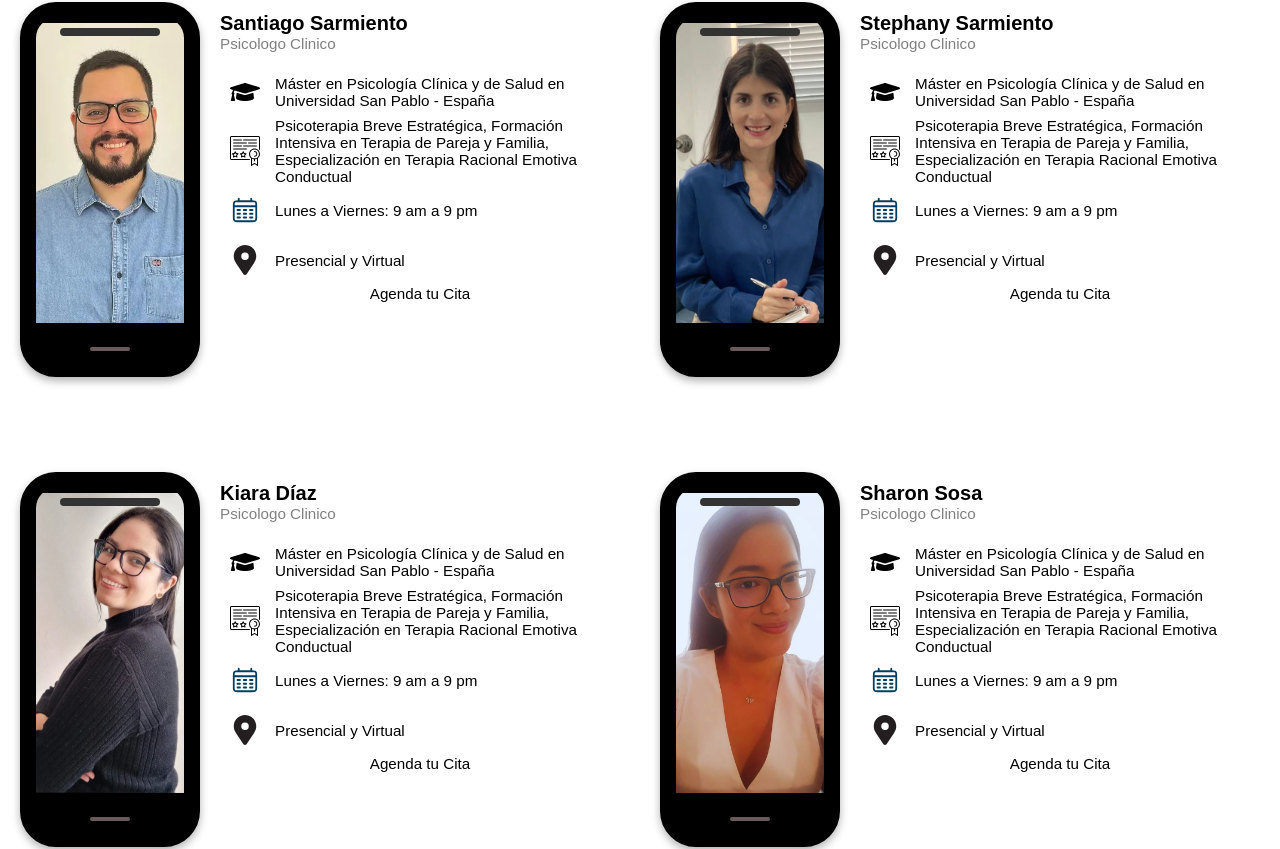
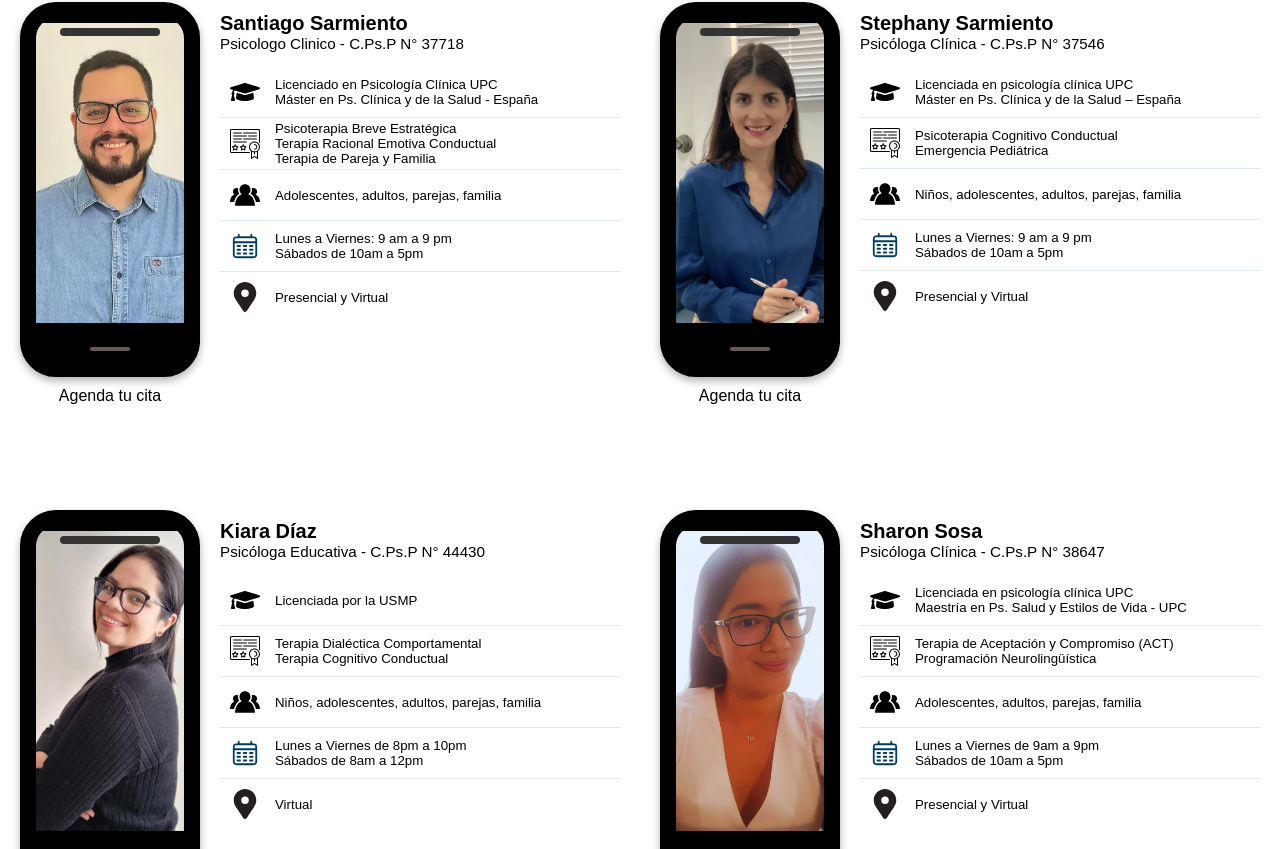
Before and after one commit to pitziro/PsyPCA23, a React (Vite) app: page /equipo in a window 1280 px wide. Shown: the part 926-1775 px from the top of the page. Built offline with nearby package versions, Linux system fonts and the light colour scheme; a small style sheet from the web is missing.

Commit message:
update:teamData

```diff
--- a/src/data/especialistas.json
+++ b/src/data/especialistas.json
@@ -2,45 +2,49 @@
 	{
 		"id": 1,
 		"nombre": "Santiago Sarmiento",
-		"especialidad": "Psicologo Clinico",
+		"especialidad": "Psicologo Clinico - C.Ps.P N° 37718",
 		"rutaImg": "img/team/20_equipo_santiago.webp",
-		"educacion": "Máster en Psicología Clínica y de Salud en Universidad San Pablo - España",
-		"tecnica": "Psicoterapia Breve Estratégica, Formación Intensiva en Terapia de Pareja y Familia, Especialización en Terapia Racional Emotiva Conductual",
-		"horario": "Lunes a Viernes: 9 am a 9 pm",
+		"educacion": "Licenciado en Psicología Clínica UPC \n Máster en Ps. Clínica y de la Salud - España",
+		"tecnica": "Psicoterapia Breve Estratégica \n Terapia Racional Emotiva Conductual \n Terapia de Pareja y Familia",
+		"audiencia": "Adolescentes, adultos, parejas, familia",
+		"horario": "Lunes a Viernes: 9 am a 9 pm \n Sábados de 10am a 5pm",
 		"modalidad": "Presencial y Virtual",
 		"waUrl": "https://wa.link/i7l1bw"
 	},
 	{
 		"id": 2,
 		"nombre": "Stephany Sarmiento",
-		"especialidad": "Psicologo Clinico",
+		"especialidad": "Psicóloga Clínica - C.Ps.P N° 37546",
 		"rutaImg": "img/team/20_equipo_tepy.webp",
-		"educacion": "Máster en Psicología Clínica y de Salud en Universidad San Pablo - España",
-		"tecnica": "Psicoterapia Breve Estratégica, Formación Intensiva en Terapia de Pareja y Familia, Especialización en Terapia Racional Emotiva Conductual",
-		"horario": "Lunes a Viernes: 9 am a 9 pm",
+		"educacion": "Licenciada en psicología clínica UPC \n Máster en Ps. Clínica y de la Salud – España",
+		"tecnica": "Psicoterapia Cognitivo Conductual \n Emergencia Pediátrica",
+		"audiencia": "Niños, adolescentes, adultos, parejas, familia",
+		"horario": "Lunes a Viernes: 9 am a 9 pm \n Sábados de 10am a 5pm ",
 		"modalidad": "Presencial y Virtual",
 		"waUrl": "https://wa.link/j3eg0r"
 	},
 	{
 		"id": 3,
 		"nombre": "Kiara Díaz",
-		"especialidad": "Psicologo Clinico",
+		"especialidad": "Psicóloga Educativa - C.Ps.P N° 44430",
 		"rutaImg": "img/team/20_equipo_Kiara.webp",
-		"educacion": "Máster en Psicología Clínica y de Salud en Universidad San Pablo - España",
-		"tecnica": "Psicoterapia Breve Estratégica, Formación Intensiva en Terapia de Pareja y Familia, Especialización en Terapia Racional Emotiva Conductual",
-		"horario": "Lunes a Viernes: 9 am a 9 pm",
-		"modalidad": "Presencial y Virtual",
-		"waUrl": "https://wa.link/8zoni7"
+		"educacion": "Licenciada por la USMP",
+		"tecnica": "Terapia Dialéctica Comportamental \n Terapia Cognitivo Conductual",
+		"audiencia": "Niños, adolescentes, adultos, parejas, familia",
+		"horario": "Lunes a Viernes de 8pm a 10pm \n Sábados de 8am a 12pm",
+		"modalidad": "Virtual",
+		"waUrl": "https://wa.link/zggk5b"
 	},
 	{
 		"id": 4,
 		"nombre": "Sharon Sosa",
-		"especialidad": "Psicologo Clinico",
+		"especialidad": "Psicóloga Clínica - C.Ps.P N° 38647",
 		"rutaImg": "img/team/20_equipo_Sharon.webp",
-		"educacion": "Máster en Psicología Clínica y de Salud en Universidad San Pablo - España",
-		"tecnica": "Psicoterapia Breve Estratégica, Formación Intensiva en Terapia de Pareja y Familia, Especialización en Terapia Racional Emotiva Conductual",
-		"horario": "Lunes a Viernes: 9 am a 9 pm",
+		"educacion": "Licenciada en psicología clínica UPC \n Maestría en Ps. Salud y Estilos de Vida - UPC",
+		"tecnica": "Terapia de Aceptación y Compromiso (ACT) \n Programación Neurolingüística",
+		"audiencia": "Adolescentes, adultos, parejas, familia",
+		"horario": "Lunes a Viernes de 9am a 9pm \n Sábados de 10am a 5pm ",
 		"modalidad": "Presencial y Virtual",
-		"waUrl": "https://wa.link/zggk5b"
+		"waUrl": "https://wa.link/8zoni7"
 	}
 ]
--- a/src/pages/Equipo.module.css
+++ b/src/pages/Equipo.module.css
@@ -124,30 +124,43 @@
 .p_cardContent {
 	width: 400px;
 	font-size: 0.95rem;
+
 	.p_cardTitle {
 		margin-block: 25px 15px;
 		.p_cardTitleName {
 			font-size: 1.25rem;
 			font-weight: 600;
 		}
-		.p_cardSubTitle {
-			color: gray;
-			font-size: 0.95rem;
-		}
 	}
+
+	.p_cardDetails {
+		gap: 15px;
+	}
+
 	.p_cardContentSection {
-		display: inline-flex;
+		display: flex;
 		align-items: center;
 		gap: 5px;
+
 		img {
 			height: 30px;
 			margin: 10px;
 		}
+
+		.p_cardSubTitle {
+			font-size: 0.83rem;
+			white-space: pre-line;
+			margin-block: 3px;
+		}
+	}
+
+	.p_cardDetails > :not(:last-child) {
+		border-bottom: 1px solid var(--cPaleta5);
 	}
 }
+
 .p_cardBtns {
-	margin: 0 auto;
-	width: 50%;
+	margin: 10px auto;
 	text-align: center;
 	.p_cardBtn {
 		composes: standardBlueBtn from '../App.module.css';
--- a/src/pages/Player.jsx
+++ b/src/pages/Player.jsx
@@ -4,10 +4,12 @@ import graduationSVG from '../assets/svg/graduation.svg'
 import diplomaSVG from '../assets/svg/diplomas.svg'
 import calendarSVG from '../assets/svg/calendar.svg'
 import locationSVG from '../assets/svg/location.svg'
+import audienceSVG from '../assets/svg/audience.svg'
+
 export default function Player({ player }) {
 	return (
 		<div className={pStyle.p_card}>
-			{/* <p className={pStyle.p_title}>{player.nombre}</p> */}
+			<div>
 				<div className={pStyle.p_imgFrame}>
 					<div
 						className={pStyle.p_image}
@@ -17,34 +19,50 @@ export default function Player({ player }) {
 						loading="lazy"
 					/>
 				</div>
+				<section className={pStyle.p_cardBtns}>
+					<Link to={player.waUrl} className={pStyle.p_cardBtn}>
+						Agenda tu cita
+					</Link>
+				</section>
+			</div>
 
 			<div className={pStyle.p_cardContent}>
 				<section className={pStyle.p_cardTitle}>
 					<p className={pStyle.p_cardTitleName}>{player.nombre}</p>
 					<p className={pStyle.p_cardSubTitle}>{player.especialidad}</p>
 				</section>
+				<div className={pStyle.p_cardDetails}>
 					<section className={pStyle.p_cardContentSection}>
-					<img src={graduationSVG} alt="graduation" />
-					<p className={pStyle.p_cardSubTitle}>{player.educacion}</p>
+						<img src={graduationSVG} alt="educacion" />
+						<span className={pStyle.p_cardSubTitle}>
+							{player.educacion}
+						</span>
 					</section>
 					<section className={pStyle.p_cardContentSection}>
-					<img src={diplomaSVG} alt="estudios" />
-					<p className={pStyle.p_cardSubTitle}>{player.tecnica}</p>
+						<img src={diplomaSVG} alt="certificados" />
+						<span className={pStyle.p_cardSubTitle}>
+							{player.tecnica}
+						</span>
+					</section>
+					<section className={pStyle.p_cardContentSection}>
+						<img src={audienceSVG} alt="Especilidad" />
+						<span className={pStyle.p_cardSubTitle}>
+							{player.audiencia}
+						</span>
 					</section>
 					<section className={pStyle.p_cardContentSection}>
 						<img src={calendarSVG} alt="horario" />
-					<p className={pStyle.p_cardSubTitle}>{player.horario}</p>
+						<span className={pStyle.p_cardSubTitle}>
+							{player.horario}
+						</span>
 					</section>
 					<section className={pStyle.p_cardContentSection}>
-					<img src={locationSVG} alt="location" />
-					<p className={pStyle.p_cardSubTitle}>{player.modalidad}</p>
+						<img src={locationSVG} alt="ubicacion" />
+						<span className={pStyle.p_cardSubTitle}>
+							{player.modalidad}
+						</span>
 					</section>
-
-				<section className={pStyle.p_cardBtns}>
-					<Link to={player.waUrl} className={pStyle.p_cardBtn}>
-						Agenda tu Cita
-					</Link>
-				</section>
+				</div>
 			</div>
 		</div>
 	)
```
Also changed, not shown: src/assets/svg/audience.svg (added). Lines whose indentation alone changed are shown as unchanged.
